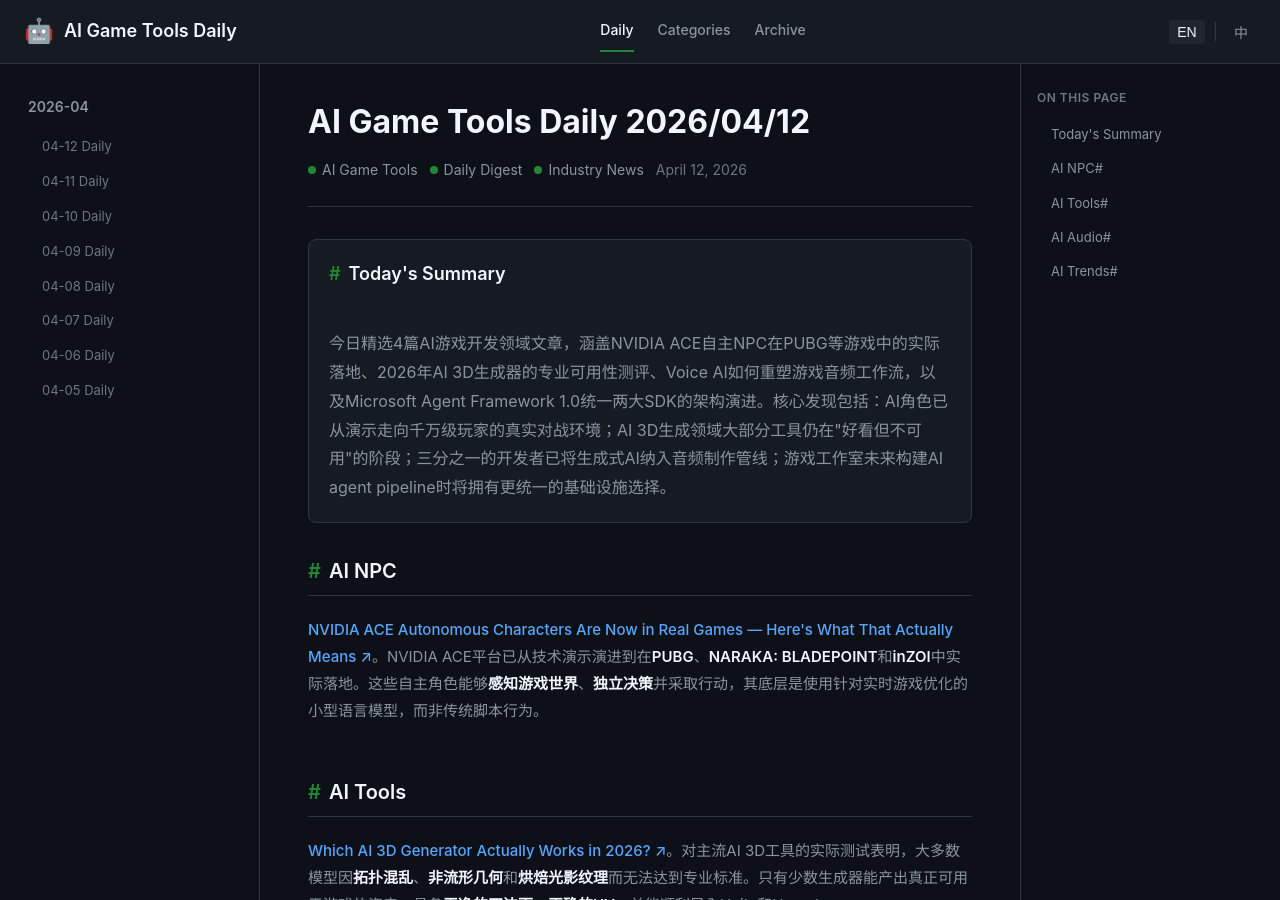
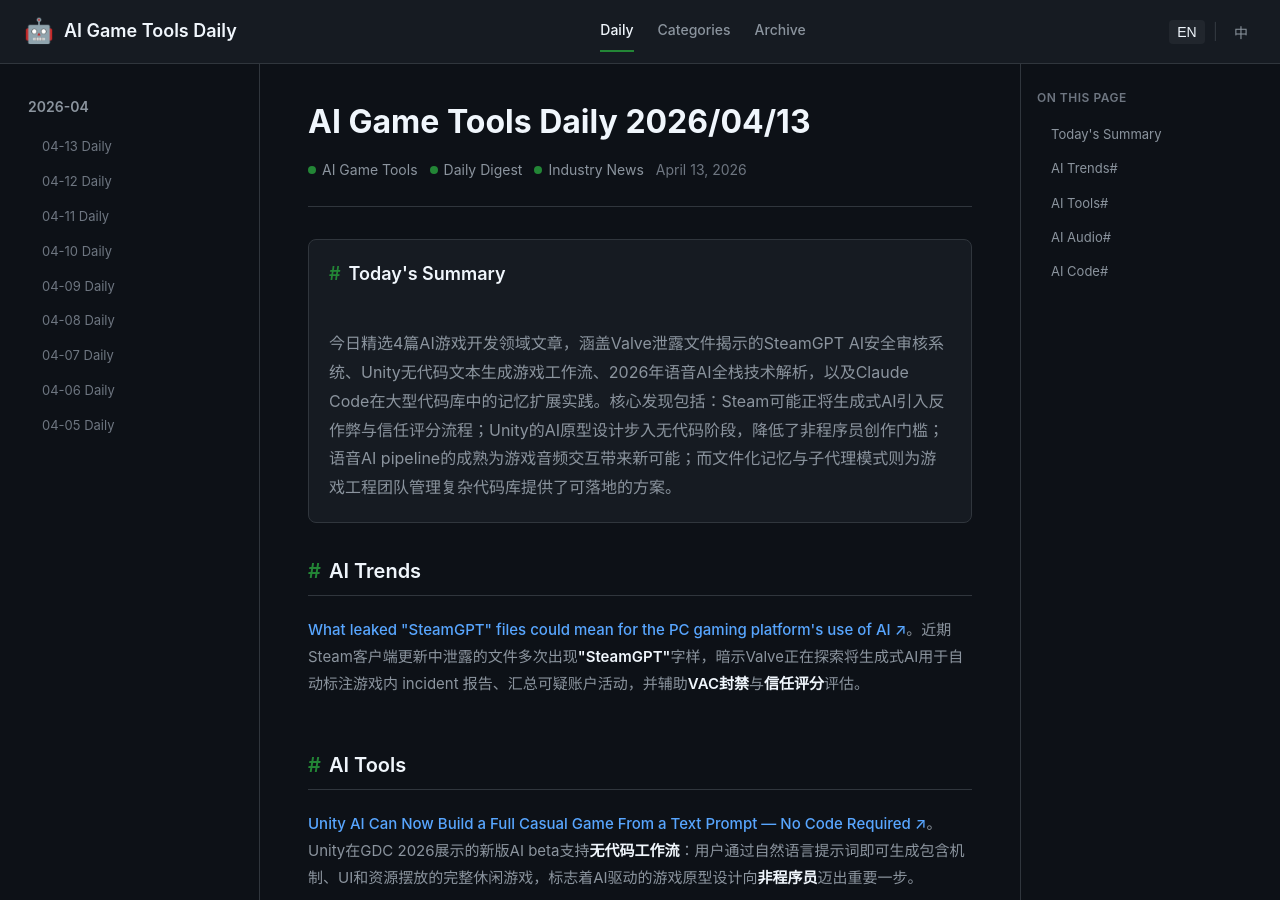
Before and after one commit to sionsychen/ai-game-tools-daily, a Jekyll site: the page built from index.html, in a window 1280 px wide and 900 px high. Built offline with Jekyll 4.4.1, drawn with Linux system fonts in a browser that asks for light colours; some of the changed text lies outside the part shown.

Commit message:
Publish daily: 2026-04-13

```diff
--- a/_data/used_urls.json
+++ b/_data/used_urls.json
@@ -60,5 +60,11 @@
     "https://viz-cad.com/blog/which-ai-3d-generator-actually-works-in-2026",
     "https://www.sonarworks.com/blog/learn/voice-ai-game-audio-film-sound-designers",
     "https://www.openaitoolshub.org/en/blog/microsoft-agent-framework-review"
+  ],
+  "2026-04-13": [
+    "https://arstechnica.com/gaming/2026/04/what-is-steamgpt-leaked-files-point-to-ai-powered-valve-security-review-system/",
+    "https://pikorafy.com/blog/unity-ai-prompt-to-game-no-code-2026",
+    "https://news.skrew.ai/voice-ai-2026-complete-stack-whisper-to-speaker/",
+    "https://www.openaitoolshub.org/en/blog/claude-code-memory-large-codebases"
   ]
 }
--- /dev/null
+++ b/_posts/2026-04-13-daily.md
@@ -0,0 +1,79 @@
+---
+layout: new_post
+title: "AI Game Tools Daily - April 13, 2026"
+title_zh: "AI 游戏工具日报 - 2026年4月13日"
+date: 2026-04-13
+articles:
+  - title: "What leaked 'SteamGPT' files could mean for the PC gaming platform's use of AI"
+    title_zh: "泄露的'SteamGPT'文件暗示Valve正将生成式AI引入Steam平台"
+    summary: "Leaked files from a recent Steam client update contain multiple references to 'SteamGPT,' suggesting Valve is exploring generative AI to automate labeling of in-game incident reports, summarize suspicious account activity, and assist with VAC ban and trust-score evaluations."
+    summary_zh: "近期Steam客户端更新中泄露的文件多次出现'SteamGPT'字样，暗示Valve正在探索将生成式AI用于自动标注游戏内 incident 报告、汇总可疑账户活动，并辅助VAC封禁与信任评分评估。"
+    sourceUrl: "https://arstechnica.com/gaming/2026/04/what-is-steamgpt-leaked-files-point-to-ai-powered-valve-security-review-system/"
+    category: ai-trends
+  - title: "Unity AI Can Now Build a Full Casual Game From a Text Prompt — No Code Required"
+    title_zh: "Unity AI现可通过文本提示词构建完整休闲游戏——无需编码"
+    summary: "Unity's GDC 2026 beta demonstrates a no-code workflow where natural language prompts generate complete casual games, including mechanics, UI, and asset placement, marking a significant step toward AI-driven game prototyping for non-programmers."
+    summary_zh: "Unity在GDC 2026展示的新版AI beta支持无代码工作流：用户通过自然语言提示词即可生成包含机制、UI和资源摆放的完整休闲游戏，标志着AI驱动的游戏原型设计向非程序员迈出重要一步。"
+    sourceUrl: "https://pikorafy.com/blog/unity-ai-prompt-to-game-no-code-2026"
+    category: ai-tools
+  - title: "Voice AI in 2026: The Full Stack From ASR to Speech"
+    title_zh: "2026年Voice AI全栈解析：从Whisper语音识别到神经语音合成"
+    summary: "A technical breakdown of the modern voice AI pipeline covers Whisper-based automatic speech recognition, LLM reasoning cores, and neural text-to-speech synthesis, while highlighting emerging security risks around voice cloning and audio authenticity verification."
+    summary_zh: "一篇对现代语音AI技术栈的深入拆解，涵盖了基于Whisper的自动语音识别、LLM推理核心和神经文本转语音合成，同时强调了语音克隆与音频真实性验证方面的新兴安全风险。"
+    sourceUrl: "https://news.skrew.ai/voice-ai-2026-complete-stack-whisper-to-speaker/"
+    category: ai-audio
+  - title: "Claude Code Memory for Large Codebases: CLAUDE.md, Memory Files & Subagents Explained"
+    title_zh: "Claude Code大型代码库记忆机制详解：CLAUDE.md、记忆文件与子代理"
+    summary: "A production-tested guide explains how to scale Claude Code across massive codebases using CLAUDE.md as a durable system prompt, sparse-loading memory files by intent, and deploying parallel subagents to explore monorepos without blowing the context window."
+    summary_zh: "一份经过生产环境验证的指南，解释了如何通过将CLAUDE.md作为持久系统提示词、按意图稀疏加载记忆文件，以及部署并行子代理来探索单体仓库，从而将Claude Code扩展到大型代码库而不超出上下文窗口。"
+    sourceUrl: "https://www.openaitoolshub.org/en/blog/claude-code-memory-large-codebases"
+    category: ai-code
+---
+
+<!-- Today's Summary -->
+<section class="summary-section" id="summary">
+  <h2>Today's Summary</h2>
+  <div class="summary-content">
+    今日精选4篇AI游戏开发领域文章，涵盖Valve泄露文件揭示的SteamGPT AI安全审核系统、Unity无代码文本生成游戏工作流、2026年语音AI全栈技术解析，以及Claude Code在大型代码库中的记忆扩展实践。核心发现包括：Steam可能正将生成式AI引入反作弊与信任评分流程；Unity的AI原型设计步入无代码阶段，降低了非程序员创作门槛；语音AI pipeline的成熟为游戏音频交互带来新可能；而文件化记忆与子代理模式则为游戏工程团队管理复杂代码库提供了可落地的方案。
+  </div>
+</section>
+
+<!-- Section: AI Trends -->
+<section class="content-section" id="ai-trends">
+  <h2 class="section-title">AI Trends<a href="#ai-trends" class="permalink">#</a></h2>
+  <div class="article-list">
+    <article class="article-item">
+      <p><strong><a href="https://arstechnica.com/gaming/2026/04/what-is-steamgpt-leaked-files-point-to-ai-powered-valve-security-review-system/">What leaked "SteamGPT" files could mean for the PC gaming platform's use of AI ↗</a></strong>。近期Steam客户端更新中泄露的文件多次出现<strong>"SteamGPT"</strong>字样，暗示Valve正在探索将生成式AI用于自动标注游戏内 incident 报告、汇总可疑账户活动，并辅助<strong>VAC封禁</strong>与<strong>信任评分</strong>评估。</p>
+    </article>
+  </div>
+</section>
+
+<!-- Section: AI Tools -->
+<section class="content-section" id="ai-tools">
+  <h2 class="section-title">AI Tools<a href="#ai-tools" class="permalink">#</a></h2>
+  <div class="article-list">
+    <article class="article-item">
+      <p><strong><a href="https://pikorafy.com/blog/unity-ai-prompt-to-game-no-code-2026">Unity AI Can Now Build a Full Casual Game From a Text Prompt — No Code Required ↗</a></strong>。Unity在GDC 2026展示的新版AI beta支持<strong>无代码工作流</strong>：用户通过自然语言提示词即可生成包含机制、UI和资源摆放的完整休闲游戏，标志着AI驱动的游戏原型设计向<strong>非程序员</strong>迈出重要一步。</p>
+    </article>
+  </div>
+</section>
+
+<!-- Section: AI Audio -->
+<section class="content-section" id="ai-audio">
+  <h2 class="section-title">AI Audio<a href="#ai-audio" class="permalink">#</a></h2>
+  <div class="article-list">
+    <article class="article-item">
+      <p><strong><a href="https://news.skrew.ai/voice-ai-2026-complete-stack-whisper-to-speaker/">Voice AI in 2026: The Full Stack From ASR to Speech ↗</a></strong>。一篇对现代语音AI技术栈的深入拆解，涵盖了基于<strong>Whisper的自动语音识别</strong>、<strong>LLM推理核心</strong>和<strong>神经文本转语音合成</strong>，同时强调了语音克隆与音频真实性验证方面的新兴安全风险。</p>
+    </article>
+  </div>
+</section>
+
+<!-- Section: AI Code -->
+<section class="content-section" id="ai-code">
+  <h2 class="section-title">AI Code<a href="#ai-code" class="permalink">#</a></h2>
+  <div class="article-list">
+    <article class="article-item">
+      <p><strong><a href="https://www.openaitoolshub.org/en/blog/claude-code-memory-large-codebases">Claude Code Memory for Large Codebases: CLAUDE.md, Memory Files & Subagents Explained ↗</a></strong>。一份经过生产环境验证的指南，解释了如何通过将<strong>CLAUDE.md</strong>作为持久系统提示词、按意图<strong>稀疏加载记忆文件</strong>，以及部署<strong>并行子代理</strong>来探索单体仓库，从而将Claude Code扩展到大型代码库而不超出上下文窗口。</p>
+    </article>
+  </div>
+</section>
```
